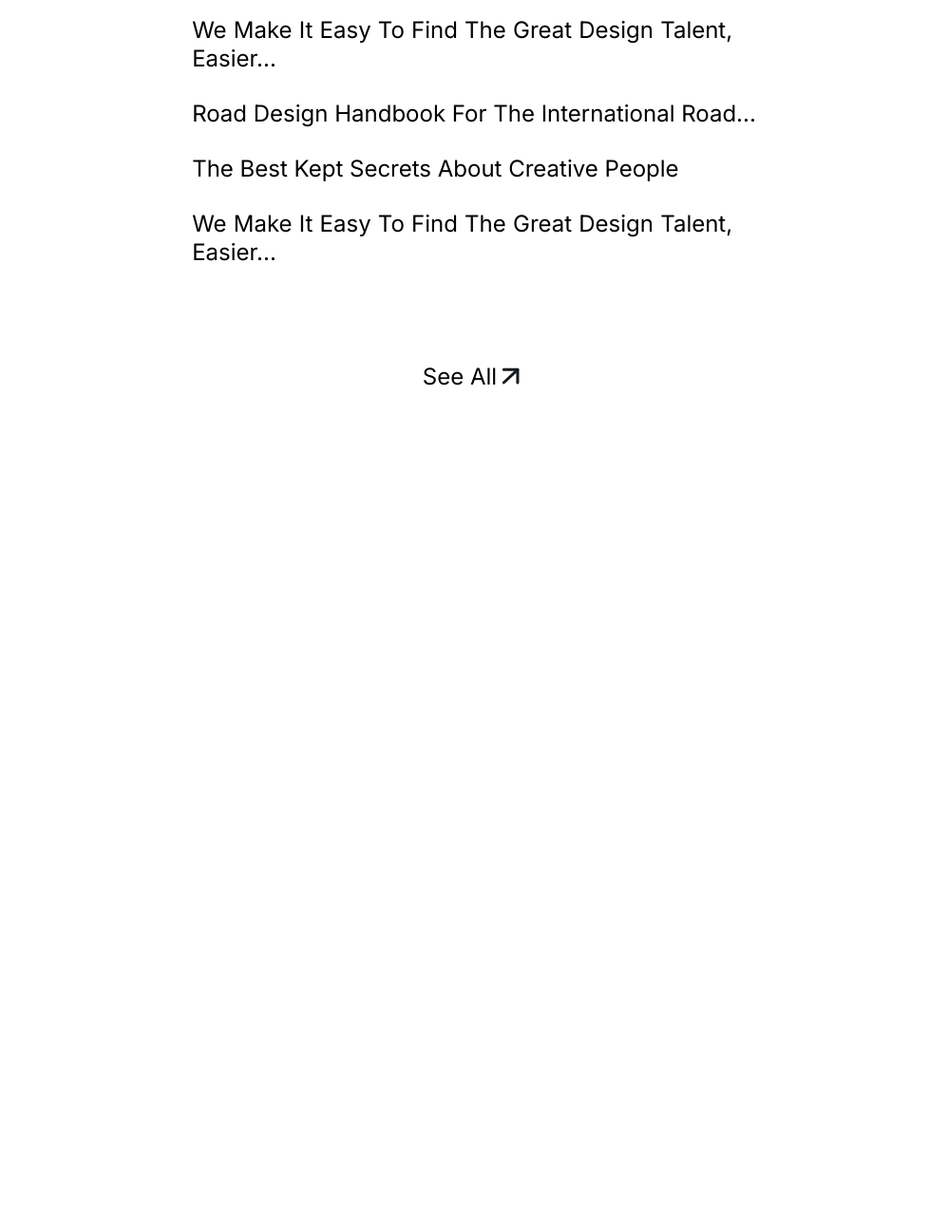
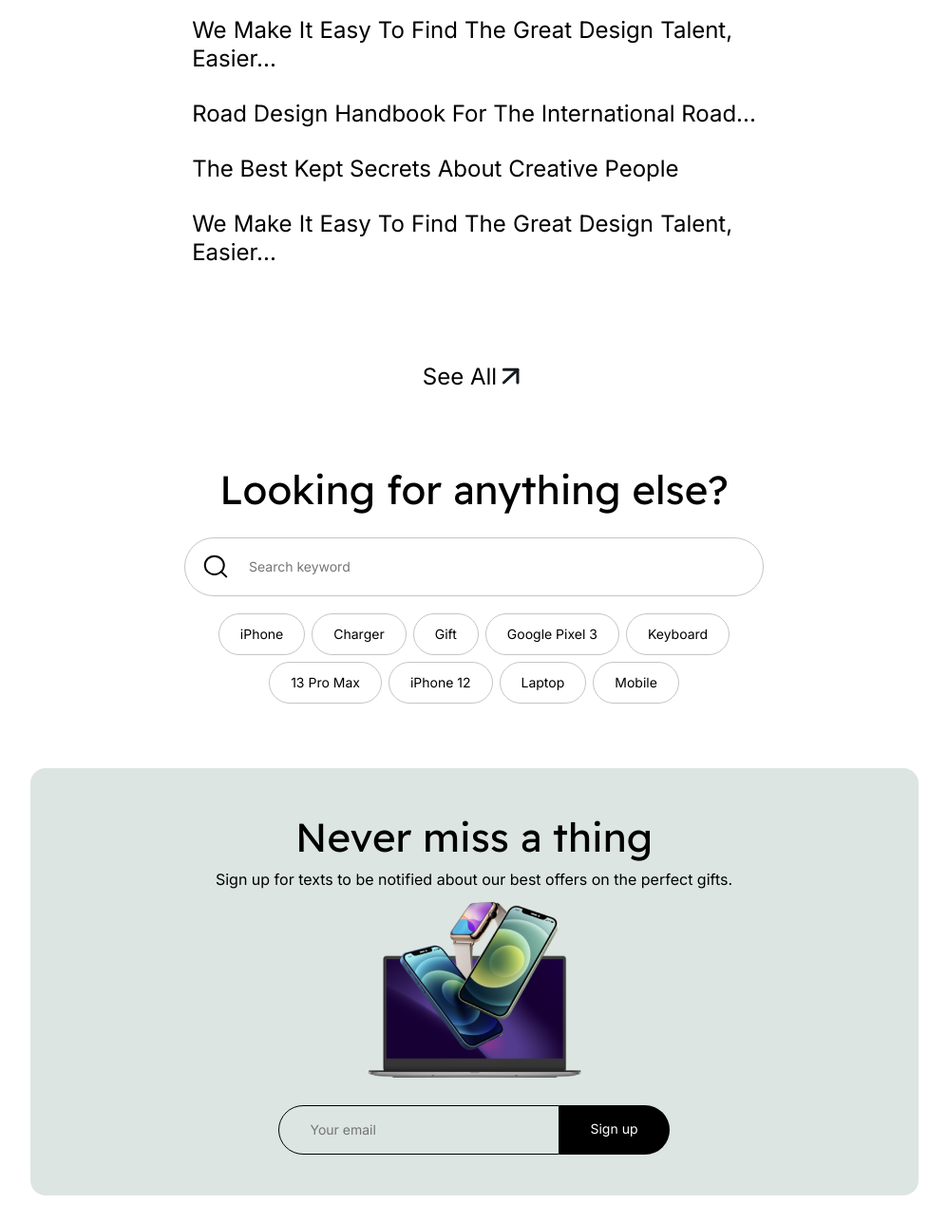
Before and after one commit to tomasaxuuu/CaliforniaLayout, a plain HTML site: page index.html in a window 1280 px wide. Shown: the part 4606-5893 px from the top of the page at 95% size, without its empty margins (141-1139 px from the left). Before the commit the page ends 5045 px from the top, so only its background shows below. Drawn offline with Linux system fonts and the light colour scheme.

Commit message:
five commit (+ all main blocks and adaptive)

```diff
--- a/index.html
+++ b/index.html
@@ -170,7 +170,39 @@
                     <p>See All</p>
                     <img src="./img/ideas/arrow.svg">
                 </div>
-
+            </div>
+        </div>
+        <div class="email-frame">
+            <div class="container">
+                <div class="email-row">
+                    <p class="email-h3">Looking for anything else?</p>
+                    <input type="text" class="search-input" placeholder="Search keyword">
+                    <ul class="keywords">
+                        <li class="keyword-items">iPhone</li>
+                        <li class="keyword-items">Charger</li>
+                        <li class="keyword-items">Gift</li>
+                        <li class="keyword-items">Google Pixel 3</li>
+                        <li class="keyword-items">Keyboard</li>
+                        <li class="keyword-items">13 Pro Max</li>
+                        <li class="keyword-items">iPhone 12</li>
+                        <li class="keyword-items">Laptop</li>
+                        <li class="keyword-items">Mobile</li>
+                    </ul>
+                </div>
+            </div>
+            <div class="container2">
+                <div class="miss-thing">
+                    <div class="devices-row">
+                        <h1>Never miss a thing</h1>
+                        <p>Sign up for texts to be notified about our best
+                                offers on the perfect gifts.</p>
+                        <img src="./img/email-block/devices.png" alt="devices">
+                        <div class="devices-input-block">
+                            <input class="input-devices" type="text" placeholder="Your email">
+                            <div class="button-devices"><a>Sign up</a></div>
+                        </div>
+                    </div>
+                </div>
             </div>
         </div>
     </main>
--- a/scripts/main.js
+++ b/scripts/main.js
@@ -0,0 +1,6 @@
+const buttonSignUp = document.querySelector('.button-devices');
+let inputField =  document.querySelector('.input-devices');
+buttonSignUp.addEventListener("click", function () {
+    alert(`Мы отправим письмо на вашу почту: ${inputField.value}`);
+    inputField.value = '';
+});
--- a/styles/main.css
+++ b/styles/main.css
@@ -474,6 +474,11 @@
 .see-all {
     display: flex;
     justify-content: center;
+    transition: all 1s;
+}
+.see-all:hover {
+    transform: scale(1.1);
+    cursor: pointer;
 }
 .see-all p {
     font-family: 'Inter', sans-serif;
@@ -484,3 +489,136 @@
     text-transform: capitalize;
     color: #000000;
 }
+
+.email-frame {
+    padding-bottom: 19px;
+}
+.email-row {
+    display: flex;
+    flex-direction: column;
+    justify-content: center;
+    align-items: center;
+}
+.email-h3 {
+    font-family: 'Readex Pro';
+    font-style: normal;
+    font-weight: 400;
+    font-size: 42px;
+    line-height: 52px;
+    text-align: center;
+    color: #000000;
+    padding: 51px 0 24px 0;
+}
+.search-input {
+    width: 50%;
+    padding: 21px 0 22px 67px;
+    background: #F8F9FA;
+    border: 1px solid #C5C5C5;
+    border-radius: 100px;
+    font-family: 'Inter', sans-serif;
+    font-style: normal;
+    font-weight: 400;
+    font-size: 14px;
+    line-height: 17px;
+    color: #000000;
+    margin-bottom: 18.16px;
+    background: #fff url(../img/email-block/search.svg) 17px 15px no-repeat;
+}
+.keywords {
+    display: flex;
+    gap: 7px;
+    flex-wrap: wrap;
+    max-width: 660px;
+    justify-content: center;
+    align-items: center;
+    padding-bottom: 67.84px;
+}
+.keyword-items {
+    padding: 12px 22px 13px 22px;
+    background: #FFFFFF;
+    border: 1px solid #C5C5C5;
+    border-radius: 200px;
+    font-family: 'Inter', sans-serif;
+    font-style: normal;
+    font-weight: 400;
+    font-size: 14px;
+    line-height: 17px;
+    color: #000000;
+    cursor: pointer;
+    transition: all 1s;
+}
+.keyword-items:hover {
+    transform: scale(1.1);
+    border: 1px solid #000000;
+}
+.miss-thing {
+    background: #DCE5E2;
+    border-radius: 16px;
+}
+.devices-row {
+    display: flex;
+    justify-content: center;
+    align-items: center;
+    flex-direction: column;
+    margin-bottom: 9px;
+}
+.devices-row h1 {
+    padding: 47px 0 9px 0;
+    font-family: 'Readex Pro', sans-serif;
+    font-style: normal;
+    font-weight: 400;
+    font-size: 42px;
+    line-height: 52px;
+    text-align: center;
+    color: #000000;
+
+}
+.container2 {
+    margin: 0 auto;
+    padding: 0 30px;
+    max-width: 995px;
+}
+.devices-row p {
+    padding-bottom: 14px;
+    font-family: 'Inter', sans-serif;
+    font-style: normal;
+    font-weight: 400;
+    font-size: 16px;
+    line-height: 19px;
+    text-align: center;
+    color: #000000;
+}
+.devices-row img {
+    padding-bottom: 14px;
+}
+.devices-input-block {
+    display: flex;
+    padding-bottom: 43px;
+}
+.button-devices {
+    padding: 16px 33px 17px 32px;
+    background: #000000;
+    border-radius: 0px 200px 200px 0px;
+    cursor: pointer;
+}
+.input-devices {
+    padding: 16px 52px 17px 32px;
+    background: #DCE5E2;
+    border: 1px solid #000000;
+    border-radius: 54px 0px 0px 54px;
+    font-family: 'Inter', sans-serif;
+    font-style: normal;
+    font-weight: 400;
+    font-size: 14px;
+    line-height: 17px;
+    color: #000000;
+}
+.button-devices a {
+    font-family: 'Inter', sans-serif;
+    font-style: normal;
+    font-weight: 400;
+    font-size: 14px;
+    line-height: 17px;
+    text-align: center;
+    color: #FFFFFF;
+}
--- a/styles/media.css
+++ b/styles/media.css
@@ -47,6 +47,9 @@
         right: 100px;
         text-align: center;
     }
+    .search-input {
+        width: 100%;
+    }
 }
 
 @media(max-width: 960px) {
@@ -82,6 +85,20 @@
    .arrow-left, .arrow-right {
     display: none;
    }
+   .devices-input-block {
+        flex-direction: column;
+        gap: 15px;
+        align-items: center;
+   }
+   .input-devices {
+        border-radius: 54px;
+        width: 80%;
+   }
+   .button-devices {
+        border-radius: 200px;
+        text-align: center;
+        width: 50%;
+   }
 }
 
 @media(max-width: 380px) {
```
Also changed, not shown: img/email-block/devices.png (added), img/email-block/search.svg (added).
